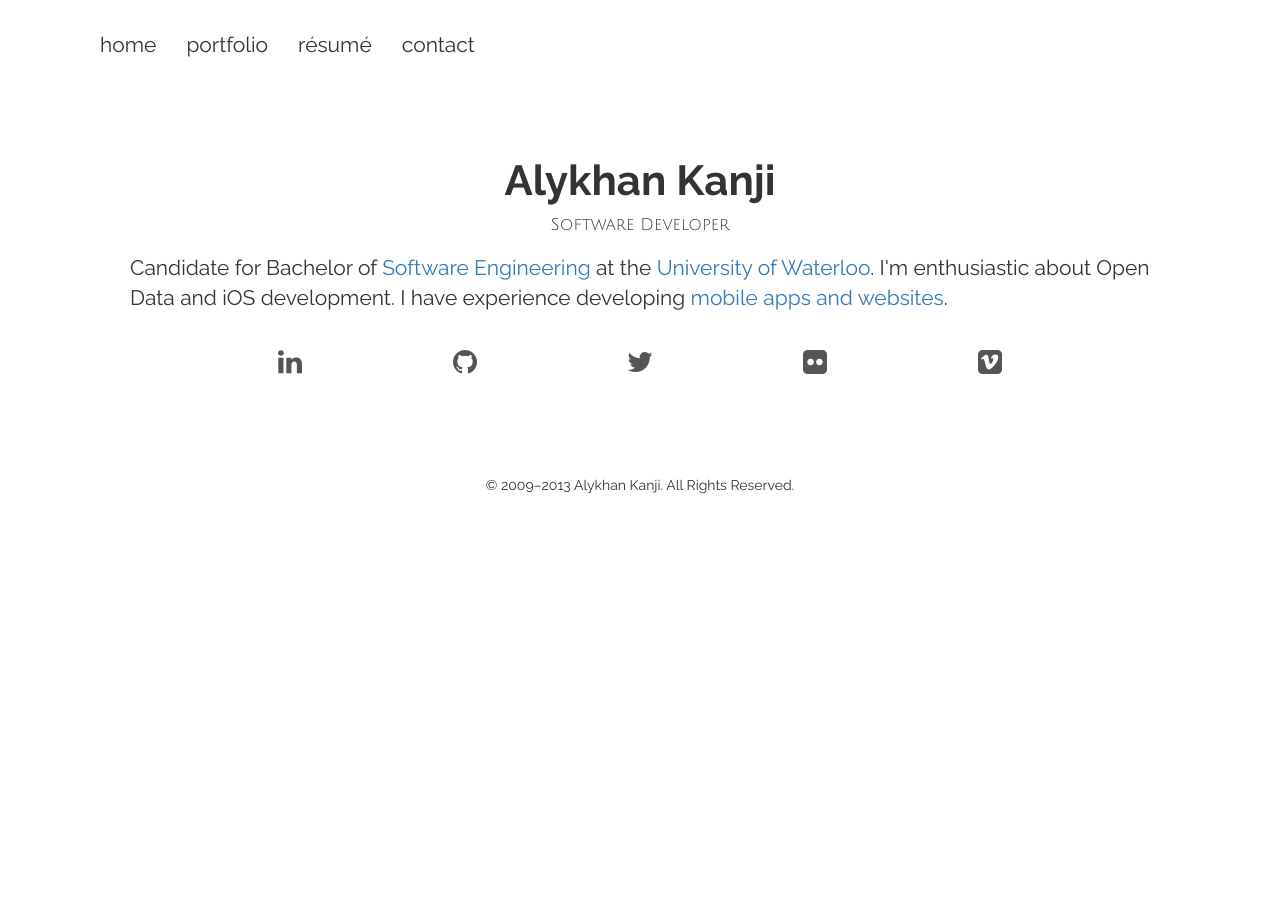
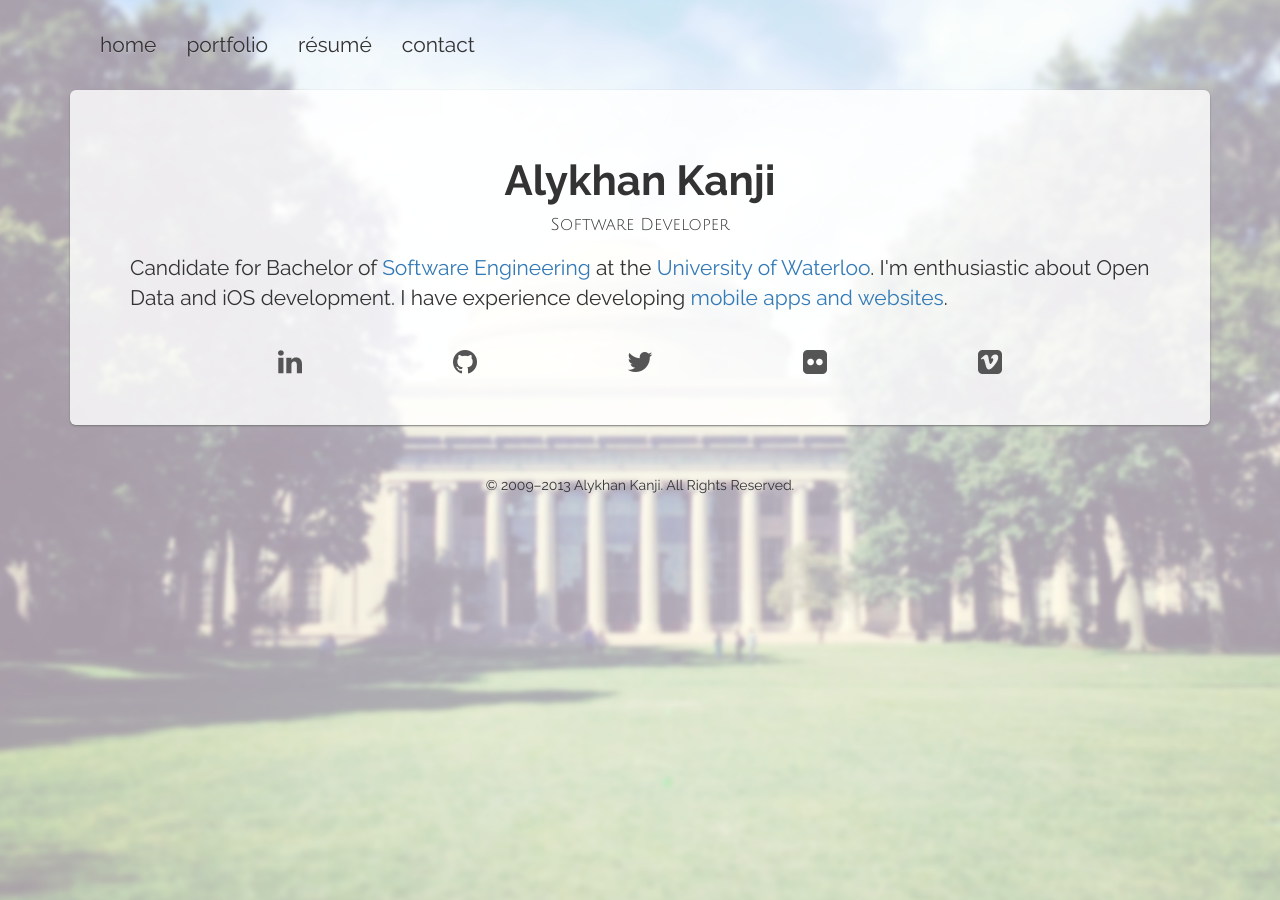
Before and after one commit to alykhank/alykhank.github.io, a Jekyll site: the page built from index.html, in a window 1280 px wide. Built offline with Jekyll 4.4.1, drawn with Linux system fonts in a browser that asks for light colours; nearby versions of some CDN libraries; comment, search, counter and statistics services are not loaded.

Commit message:
Add MIT background cover for sm and larger

```diff
--- a/css/style.css
+++ b/css/style.css
@@ -1,5 +1,12 @@
 body {
 	font-family: 'Raleway', 'Helvetica Neue', Helvetica, Arial, sans-serif;
+}
+
+@media only screen and (min-width: 481px) {
+	body {
+		background: url('../img/mit.jpg') no-repeat center center fixed;
+		background-size: cover;
+	}
 }
 
 .navbar-brand, .subtitle {
@@ -25,7 +32,14 @@ body {
 }
 
 .jumbotron {
-	background-color: white;
+	background: none;
+}
+
+@media only screen and (min-width: 481px) {
+	.jumbotron {
+		background: rgba(255, 255, 255, 0.8);
+		box-shadow: 0px 1px 2px #777;
+	}
 }
 
 .jumbotron h1 {
```
Also changed, not shown: img/mit.jpg (added).
